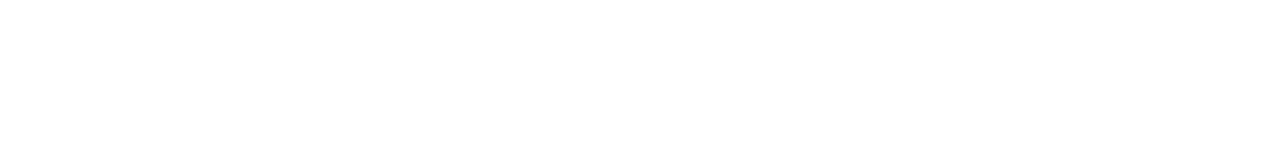
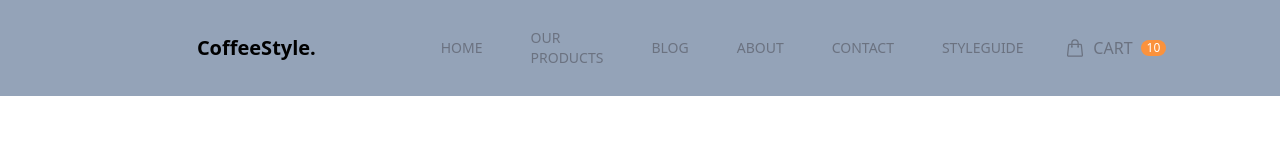
Before and after one commit to 1712056/tailwindcss-coffeestyle, a website: page public/index.html in a window 1280 px wide. Drawn offline with Linux system fonts and the light colour scheme.

Commit message:
add header

```diff
--- a/public/index.html
+++ b/public/index.html
@@ -4,14 +4,53 @@
     <title>Coffee Style</title>
   <meta charset="UTF-8">
   <meta name="viewport" content="width=device-width, initial-scale=1.0">
-  <link href="./output.css" rel="stylesheet">
+  <link href="./output.css" type="text/css" rel="stylesheet">
 </head>
 <body>
 
   <div id="root">
-    <div class="content-wrapper">
-      <header>
-
+    <div class="content-wrapper max-w-screen-2xl text-base mx-auto px-8 bg-slate-400">
+      <header class="py-6 mx-10">
+        <nav class="flex flex-row justify-between items-center">
+          <div class="logo basis-2/6 text-center text-xl font-semibold cursor-pointer">
+            CoffeeStyle.
+          </div>
+          <ul class="basis-3/6 flex items-center justify-end gap-x-12 uppercase text-sm text-gray-500 font-medium">
+            <li class="ct-top-menu-item">
+              <a href="#" class="">Home</a>
+            </li>
+            <li class="ct-top-menu-item">
+              <a href="#" class="">Our Products</a>
+            </li>
+            <li class="ct-top-menu-item">
+              <a href="#" class="">Blog</a>
+            </li>
+            <li class="ct-top-menu-item">
+              <a href="#" class="">About</a>
+            </li>
+            <li class="ct-top-menu-item">
+              <a href="#" class="">Contact</a>
+            </li>
+            <li class="ct-top-menu-item">
+              <a href="#" class="">StyleGuide</a>
+            </li>
+          </ul>
+          <ul class="basis-1/6 flex justify-center font-medium uppercase text-gray-500">
+            <li class="">
+              <a href="#" class="flex flex-row items-center gap-2">
+                <svg xmlns="http://www.w3.org/2000/svg" fill="none" viewBox="0 0 24 24" stroke-width="1.5" stroke="currentColor" class="w-5 h-5 inline-block">
+                  <path stroke-linecap="round" stroke-linejoin="round" d="M15.75 10.5V6a3.75 3.75 0 10-7.5 0v4.5m11.356-1.993l1.263 12c.07.665-.45 1.243-1.119 1.243H4.25a1.125 1.125 0 01-1.12-1.243l1.264-12A1.125 1.125 0 015.513 7.5h12.974c.576 0 1.059.435 1.119 1.007zM8.625 10.5a.375.375 0 11-.75 0 .375.375 0 01.75 0zm7.5 0a.375.375 0 11-.75 0 .375.375 0 01.75 0z" />
+                </svg>
+                <span>
+                  Cart
+                </span>
+                <span class="ct-badge-circle bg-orange-400 text-white">
+                  10
+                </span>
+              </a>
+            </li>
+          </ul>
+        </nav>
       </header>
       <main></main>
       <footer></footer>
--- a/src/input.css
+++ b/src/input.css
@@ -1,3 +1,12 @@
 @tailwind base;
 @tailwind components;
 @tailwind utilities;
+
+.ct-top-menu-item{
+    @apply cursor-pointer py-1 hover:text-gray-800 relative after:absolute after:bottom-0 after:left-0 after:bg-light-coffee
+    after:h-0.5 after:w-0 hover:after:w-full after:transition-all after:ease-in-out after:duration-300;
+}
+
+.ct-badge-circle{
+    @apply text-xs rounded-full text-center px-1.5
+}
--- a/tailwind.config.js
+++ b/tailwind.config.js
@@ -2,7 +2,11 @@
 module.exports = {
   content: ["./public/**/*.{html,js}"],
   theme: {
-    extend: {},
+    extend: {
+      colors:{
+        'light-coffee': "#a25f4b"
+      }
+    },
   },
   plugins: [],
 }
```
Also changed, not shown: dist/output.css (deleted), public/output.css.
